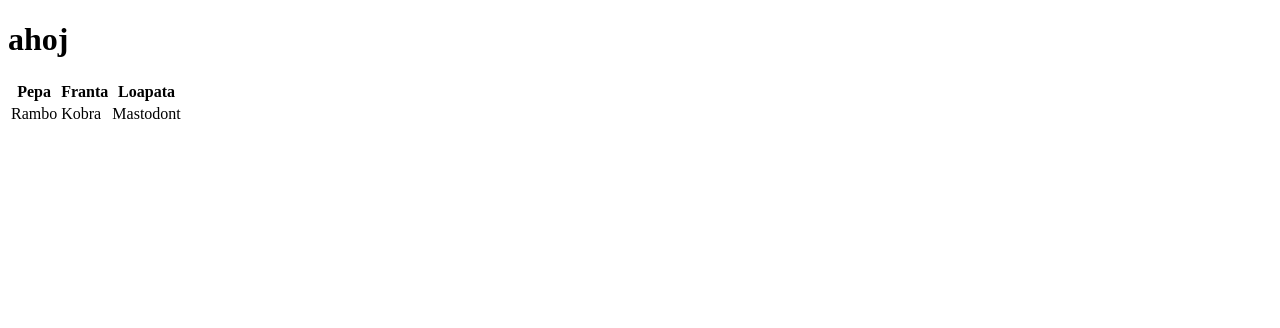
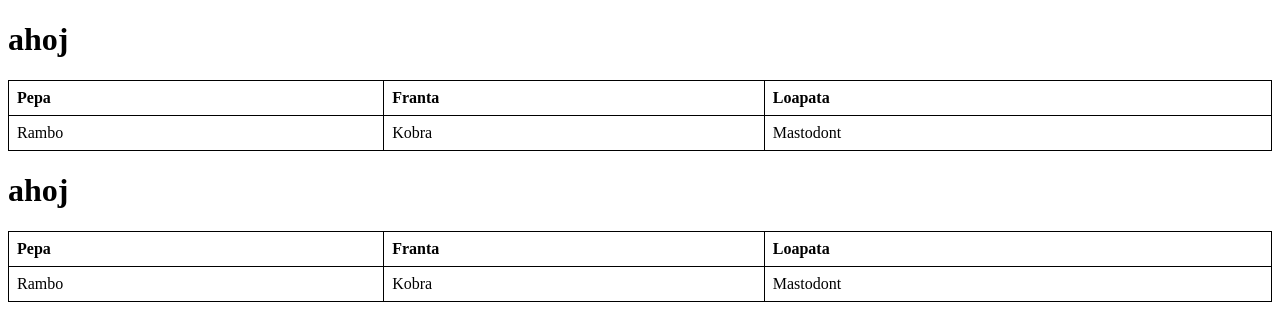
Before and after one commit to Jelen250/codespaces-blank, a plain HTML site: page index.html in a window 1280 px wide. Drawn offline with Linux system fonts and the light colour scheme.

Commit message:
Update index.html

```diff
--- a/index.html
+++ b/index.html
@@ -5,6 +5,45 @@
     <meta name="viewport" content="width=device-width, initial-scale=1.0">
     <title>Document</title>
 </head>
+    <!DOCTYPE html>
+<html lang="en">
+<head>
+    <meta charset="UTF-8">
+    <meta name="viewport" content="width=device-width, initial-scale=1.0">
+    <title>Document</title>
+    <style>
+        table {
+            border-collapse: collapse; /* Collapses borders between cells */
+            width: 100%; /* Optional: Makes the table take up the full width of the container */
+        }
+        th, td {
+            border: 1px solid black; /* Adds a 1px solid border to table headers and data cells */
+            padding: 8px; /* Adds padding inside the cells for spacing */
+            text-align: left; /* Aligns the text to the left */
+        }
+    </style>
+</head>
+<body>
+    <h1>ahoj</h1>
+    <table>
+        <thead>
+            <tr>
+                <th>Pepa</th>
+                <th>Franta</th>
+                <th>Loapata</th>
+            </tr>
+        </thead>
+        <tbody>
+            <tr>
+                <td>Rambo</td>
+                <td>Kobra</td>
+                <td>Mastodont</td>
+            </tr>
+        </tbody>
+    </table>
+</body>
+</html>
+
 <body>
     <h1>ahoj</h1>
     <table>
```
